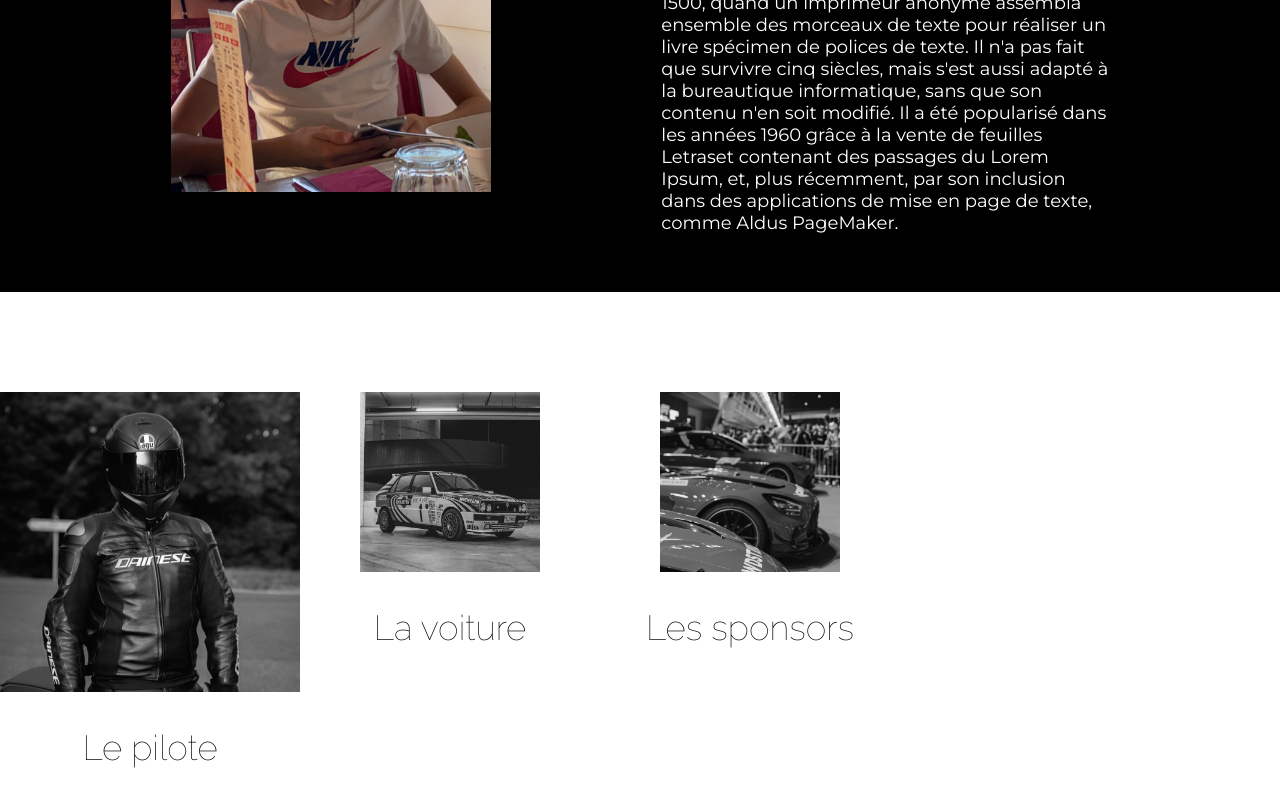
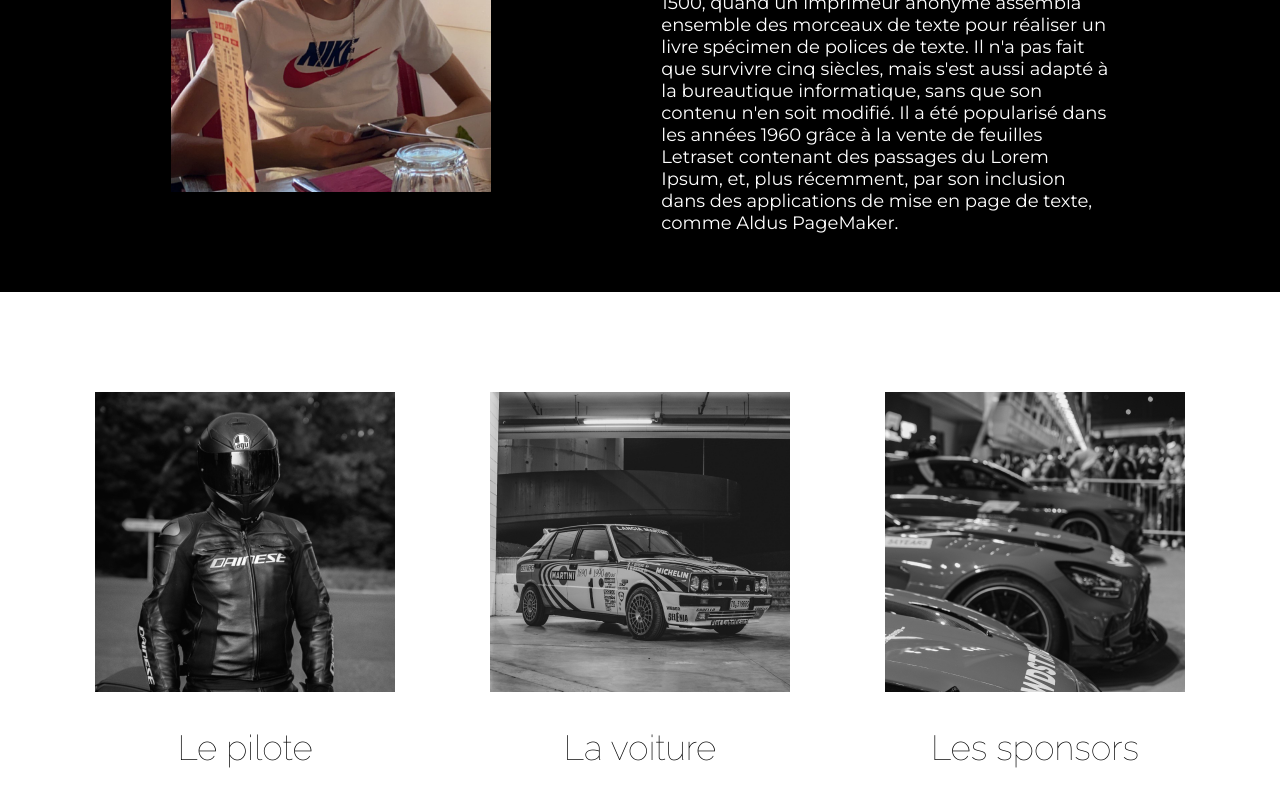
Before and after one commit to Albini-Julie/Rallye_Cl-ment, a Vue app: page / in a window 1280 px wide. Shown: the part 554-1354 px from the top of the page. Built offline with nearby package versions, Linux system fonts and the light colour scheme.

Commit message:
Finalisation onglets

```diff
--- a/src/views/Accueil.vue
+++ b/src/views/Accueil.vue
@@ -40,7 +40,7 @@ import Header from "../components/Header.vue";
       <div class="onglet">
         <router-link class="onglet-lien" to="/voiture">
           <div class="onglet-image-div">
-            <img class="onglet-image onglet-image-voiture" src="/onglet-voiture.jpg" alt="image d'une voiture de rallye"/>
+            <div class="onglet-voiture-image"></div>
           </div>
           <h3 class="titre onglet-titre">La voiture</h3>
         </router-link>
@@ -49,8 +49,8 @@ import Header from "../components/Header.vue";
       <!--Bloc sponsors-->
       <div class="onglet">
         <router-link class="onglet-lien" to="/sponsors">
-          <div class="onglet-image-div">
-            <img class="onglet-image onglet-image-sponsors" src="/onglet-sponsors.jpg" alt="image d'une collection de voitures"/>
+           <div class="onglet-image-div">
+            <div class="onglet-sponsors-image"></div>
           </div>
           <h3 class="titre onglet-titre">Les sponsors</h3>
         </router-link>
@@ -119,6 +119,13 @@ import Header from "../components/Header.vue";
 .onglet-image{
     width: 60%;
   }
+
+  .bloc-onglets{
+  margin-top: 50px;
+  display: flex;
+  flex-wrap: wrap;
+  justify-content: space-evenly;
+}
 }
 
 @media screen and (min-width: 1024px) {
@@ -152,12 +159,6 @@ import Header from "../components/Header.vue";
 
 .onglet-image{
   width: 80%;
-}
-
-.bloc-onglets{
-  margin-top: 50px;
-  display: flex;
-
 }
 
 .onglet-image-div{
@@ -200,4 +201,24 @@ import Header from "../components/Header.vue";
       background: url("/onglet-pilote-couleurs.jpg") no-repeat;
     }
 
+.onglet-voiture-image{
+      width: 300px;
+      height: 300px;
+      background: url("/onglet-voiture.jpg") no-repeat;
+}
+
+.onglet-voiture-image:hover {
+      background: url("/onglet-voiture-couleurs.jpg") no-repeat;
+    }
+
+.onglet-sponsors-image{
+      width: 300px;
+      height: 300px;
+      background: url("/onglet-sponsors.jpg") no-repeat;
+}
+
+.onglet-sponsors-image:hover {
+      background: url("/onglet-sponsors-couleurs.jpg") no-repeat;
+    }
+
 </style>
```
